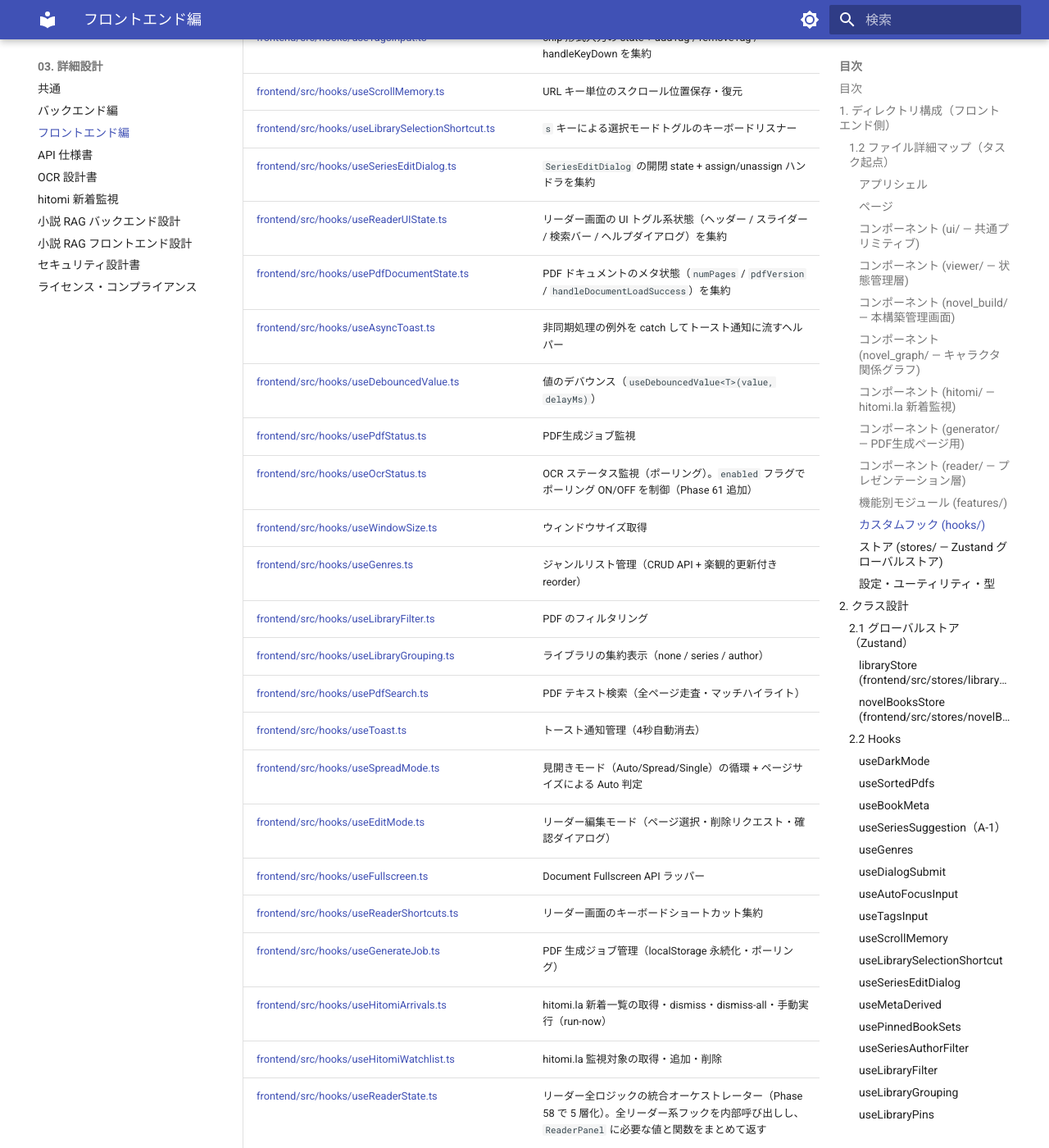
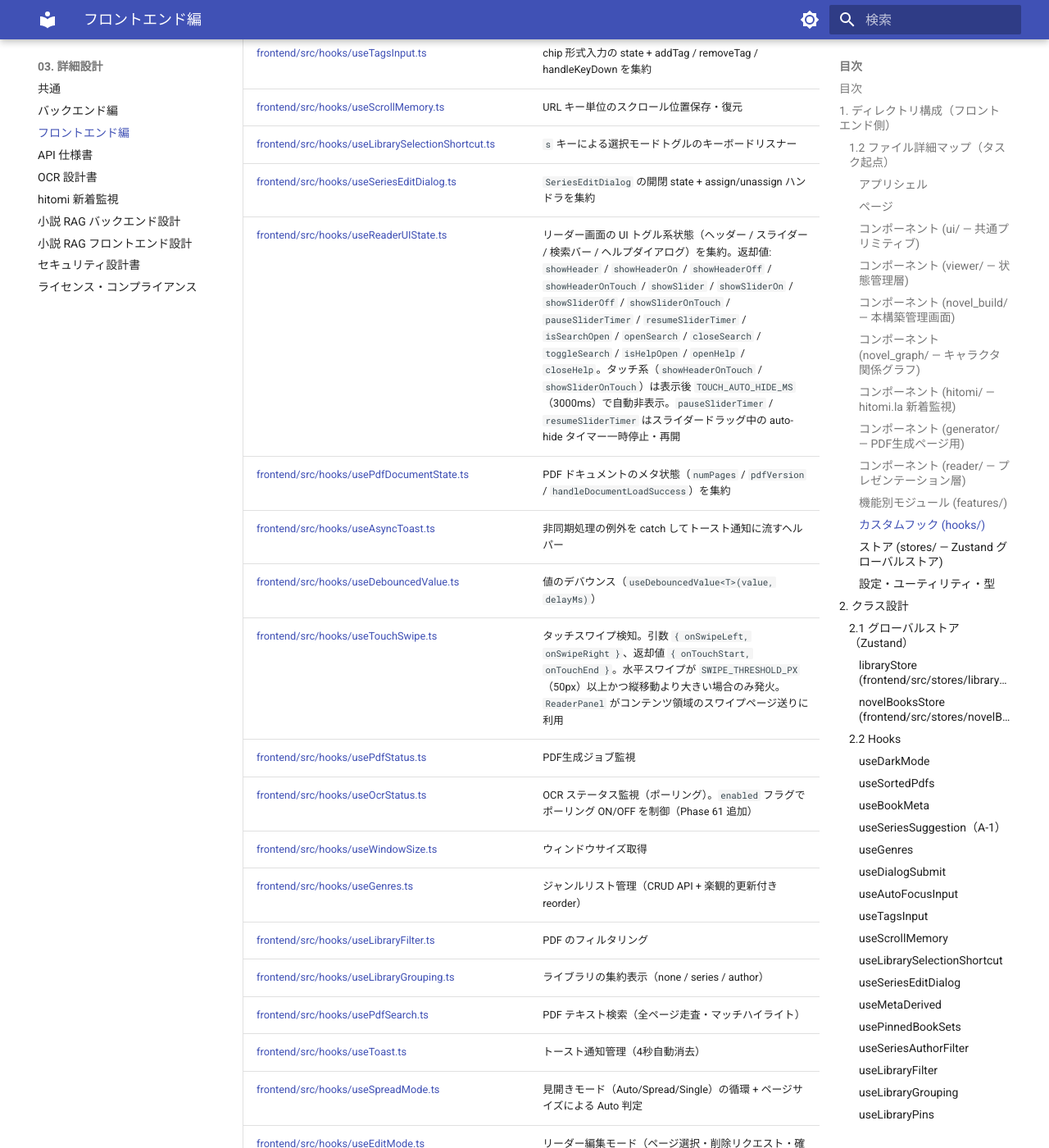
Before and after one commit to kkmmyr/Pic2PDF_Viewer, an MkDocs documentation site: the page built from docs/03_詳細設計/詳細設計書_フロントエンド編.md, in a window 1280 px wide and 1400 px high, scrolled down 12974 px. Shown: the whole window at 82% size. Built offline with MkDocs 1.6.1 and Material for MkDocs 9.7.7, drawn with Linux system fonts in a browser that asks for light colours; some of the changed text lies outside the part shown.

Commit message:
docs: 設計書と実装の差分を修正（check-docs）
- ReaderHeader: ページ番号表示を「静的 span」に修正（クリック入力は未実装）
- useTouchSwipe: ファイルツリー・hooks テーブルに追記（引数・返却値・閾値 50px）
- useReaderUIState: 返却値 17 項目・auto-hide 3000ms を説明欄に補記

Co-Authored-By: Claude Sonnet 4.6 <noreply@anthropic.com>

```diff
--- a/docs/03_詳細設計/詳細設計書_フロントエンド編.md
+++ b/docs/03_詳細設計/詳細設計書_フロントエンド編.md
@@ -158,6 +158,7 @@ frontend/
 │   │   ├── useLibrarySelectionShortcut.ts # s キーによる選択モードトグル（LibraryPanel から分離）
 │   │   ├── useSeriesEditDialog.ts  # seriesEditTarget state + assign/unassign ハンドラを集約（LibraryPanel から分離）
 │   │   ├── useDebouncedValue.ts    # 値のデバウンス（PdfSearchBar / PageSlider の自前 setTimeout を統一、Phase 54-8）
+│   │   ├── useTouchSwipe.ts        # タッチスワイプ検知（onSwipeLeft / onSwipeRight）。ReaderPanel で利用
 │   │   ├── useHitomiArrivals.ts    # hitomi.la 新着一覧の取得・dismiss・dismiss-all・runNow
 │   │   └── useHitomiWatchlist.ts   # hitomi.la 監視対象の取得・追加・削除
 │   ├── components/
@@ -352,10 +353,11 @@ frontend/
 | [frontend/src/hooks/useScrollMemory.ts](../../frontend/src/hooks/useScrollMemory.ts) | URL キー単位のスクロール位置保存・復元 |
 | [frontend/src/hooks/useLibrarySelectionShortcut.ts](../../frontend/src/hooks/useLibrarySelectionShortcut.ts) | `s` キーによる選択モードトグルのキーボードリスナー |
 | [frontend/src/hooks/useSeriesEditDialog.ts](../../frontend/src/hooks/useSeriesEditDialog.ts) | `SeriesEditDialog` の開閉 state + assign/unassign ハンドラを集約 |
-| [frontend/src/hooks/useReaderUIState.ts](../../frontend/src/hooks/useReaderUIState.ts) | リーダー画面の UI トグル系状態（ヘッダー / スライダー / 検索バー / ヘルプダイアログ）を集約 |
+| [frontend/src/hooks/useReaderUIState.ts](../../frontend/src/hooks/useReaderUIState.ts) | リーダー画面の UI トグル系状態（ヘッダー / スライダー / 検索バー / ヘルプダイアログ）を集約。返却値: `showHeader` / `showHeaderOn` / `showHeaderOff` / `showHeaderOnTouch` / `showSlider` / `showSliderOn` / `showSliderOff` / `showSliderOnTouch` / `pauseSliderTimer` / `resumeSliderTimer` / `isSearchOpen` / `openSearch` / `closeSearch` / `toggleSearch` / `isHelpOpen` / `openHelp` / `closeHelp`。タッチ系（`showHeaderOnTouch` / `showSliderOnTouch`）は表示後 `TOUCH_AUTO_HIDE_MS`（3000ms）で自動非表示。`pauseSliderTimer` / `resumeSliderTimer` はスライダードラッグ中の auto-hide タイマー一時停止・再開 |
 | [frontend/src/hooks/usePdfDocumentState.ts](../../frontend/src/hooks/usePdfDocumentState.ts) | PDF ドキュメントのメタ状態（`numPages` / `pdfVersion` / `handleDocumentLoadSuccess`）を集約 |
 | [frontend/src/hooks/useAsyncToast.ts](../../frontend/src/hooks/useAsyncToast.ts) | 非同期処理の例外を catch してトースト通知に流すヘルパー |
 | [frontend/src/hooks/useDebouncedValue.ts](../../frontend/src/hooks/useDebouncedValue.ts) | 値のデバウンス（`useDebouncedValue<T>(value, delayMs)`） |
+| [frontend/src/hooks/useTouchSwipe.ts](../../frontend/src/hooks/useTouchSwipe.ts) | タッチスワイプ検知。引数 `{ onSwipeLeft, onSwipeRight }`、返却値 `{ onTouchStart, onTouchEnd }`。水平スワイプが `SWIPE_THRESHOLD_PX`（50px）以上かつ縦移動より大きい場合のみ発火。`ReaderPanel` がコンテンツ領域のスワイプページ送りに利用 |
 | [frontend/src/hooks/usePdfStatus.ts](../../frontend/src/hooks/usePdfStatus.ts) | PDF生成ジョブ監視 |
 | [frontend/src/hooks/useOcrStatus.ts](../../frontend/src/hooks/useOcrStatus.ts) | OCR ステータス監視（ポーリング）。`enabled` フラグでポーリング ON/OFF を制御（Phase 61 追加） |
 | [frontend/src/hooks/useWindowSize.ts](../../frontend/src/hooks/useWindowSize.ts) | ウィンドウサイズ取得 |
@@ -897,7 +899,7 @@ UI 全体の色を Tailwind の色名（`indigo-600` 等）にハードコード
     - **見開きモードボタン**: `spreadMode: SpreadMode` (`'auto' | 'spread' | 'single'`) を `onCycleSpreadMode` で循環（Auto → Spread → Single → Auto）。
     - `SPREAD_MODE_CONFIG` 定数でモードごとのラベル・アイコン・次モードを管理。
     - **トグル ON 状態は accent token（紫）で強調**: 見開きモードの Auto / 検索バー表示中 / 編集モード ON の 3 箇所は `bg-accent-100 text-accent-700`（dark: `bg-accent-900/40 text-accent-300`）で表現する。Library のグループモード select やパンくず最終項目と同じ「アクティブ装飾は purple」のルールに揃える。
-    - ページ番号表示はクリックで直接入力（数値入力 → Enter/blur で `onPageJump` 呼び出し）。
+    - ページ番号は静的テキスト表示（`{pageNumber} / {numPages}` 形式）。関連書籍ページ表示中は `hidePageIndicator` prop で非表示にする。直接入力機能は未実装。
 
 #### `RenameDialog` (`frontend/src/components/viewer/RenameDialog.tsx`)
 - **役割**: PDF/フォルダ共用のリネームダイアログ。`<Dialog>` 共通シェルを使用。
```
